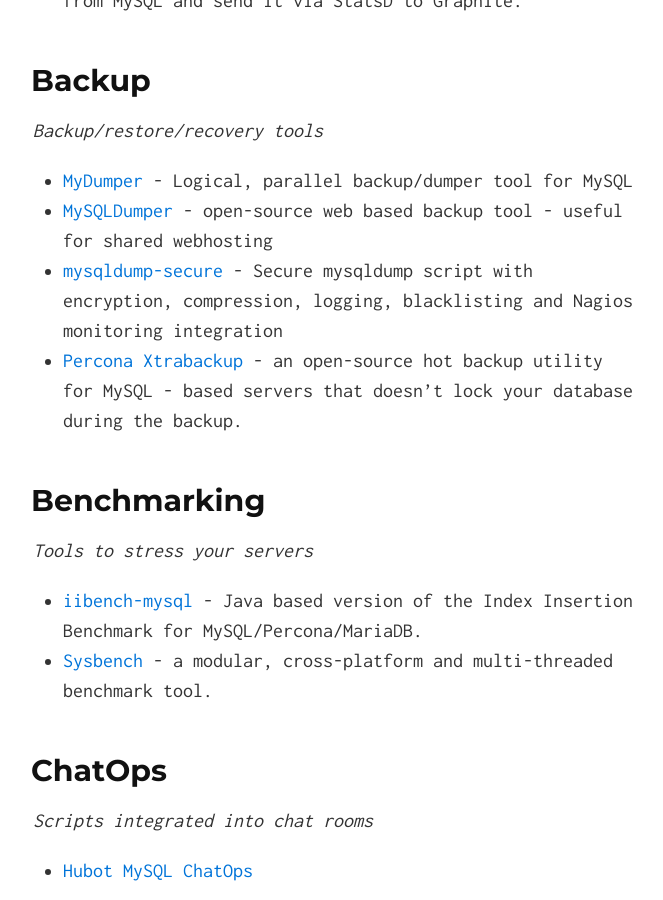
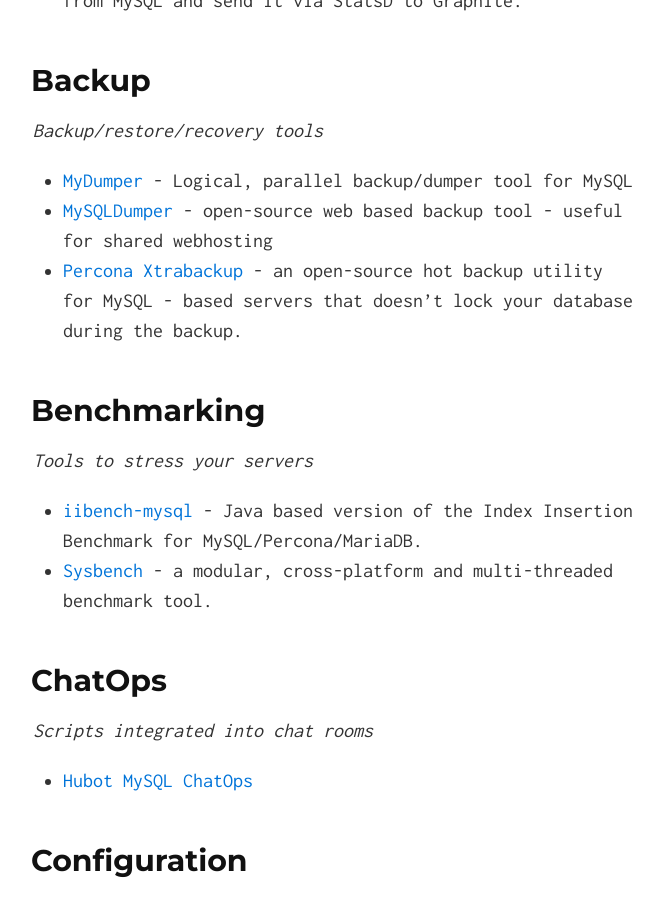
Before and after one commit to shlomi-noach/awesome-mysql, a Jekyll site: the page built from index.md, in a window 1280 px wide and 900 px high, scrolled down 1524 px. Shown: the whole window, without its empty margins (307-970 px from the left). Built offline with Jekyll 4.4.1, drawn with Linux system fonts in a browser that asks for light colours.

Commit message:
some cleanup

```diff
--- a/index.md
+++ b/index.md
@@ -48,7 +48,6 @@
 
 - [MyDumper](https://launchpad.net/mydumper) - Logical, parallel backup/dumper tool for MySQL
 - [MySQLDumper](http://www.mysqldumper.net/) - open-source web based backup tool - useful for shared webhosting
-- [mysqldump-secure](https://github.com/cytopia/mysqldump-secure) - Secure mysqldump script with encryption, compression, logging, blacklisting and Nagios monitoring integration
 - [Percona Xtrabackup](http://www.percona.com/doc/percona-xtrabackup) - an open-source hot backup utility for MySQL - based servers that doesn’t lock your database during the backup.
 
 ## Benchmarking
```
